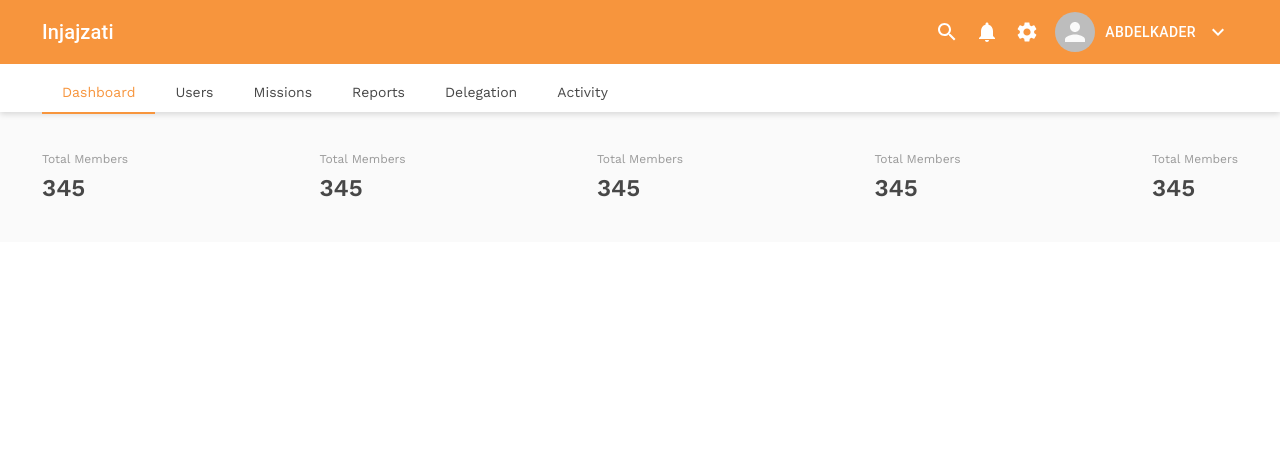
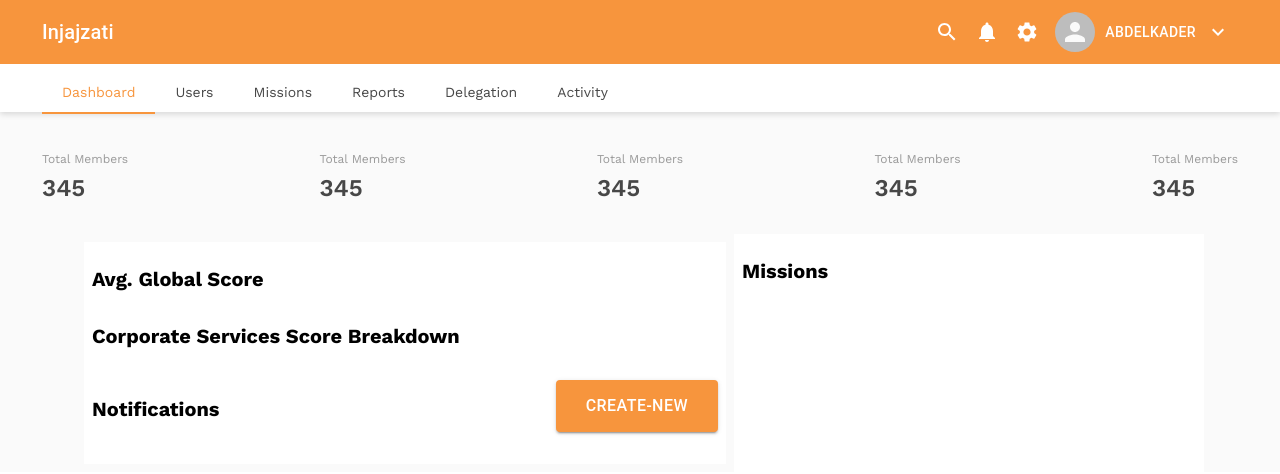
Before and after one commit to giridhard-cuelogic/PMO-web, a React (Create React App) app: page / in a window 1280 px wide. Shown: the top 474 px of the page. Built offline with nearby package versions, Linux system fonts and the light colour scheme.

Commit message:
dashboard-structure design

```diff
--- a/src/component/Dashboard.js
+++ b/src/component/Dashboard.js
@@ -3,6 +3,7 @@ import Grid from '@material-ui/core/Grid';
 //import MenuIcon from '@material-ui/icons/Menu';
 import Header from './Header';
 import Countinfo from './Countinfo';
+import Button from '@material-ui/core/Button';
 import './dashboard.scss';
 
 
@@ -19,12 +20,43 @@ class Dashboard extends Component {
                     <Countinfo></Countinfo>
                 </div>
                 <div className="dashboard-inner-wraper container">
+                    <Grid container  spacing={2} className="container">
+                        <Grid container item xs={7} className="left-section">
+                            <Grid item xs={12} className="top-section">
+                                <div className="heding-content">
+                                    <h2>Avg. Global Score</h2>
+                                </div>
+                                <div className="pichart-row">
 
-                    <div className="left-section">
-                        <div className="top-section"></div>
-                        <div className="bottom-section"></div>
-                    </div>
-                    <div className="right-section"></div>
+                                </div>
+                                <div className="title">
+                                    <h2>Corporate Services Score Breakdown</h2>
+                                </div>
+                                <div className="pichart-row">
+
+                                </div>
+                            </Grid>
+                            <Grid item xs={12} className="bottom-section">
+                                <div className="heding-content">
+                                    <h2>Notifications</h2>
+                                    <Button variant="contained" className="loginBtn">
+                                        Create-new
+                                    </Button>
+                                </div>
+                                <div className="listrow">
+
+                                </div>
+
+                            </Grid>
+                        </Grid>
+                        <Grid item xs={5} className="right-section">
+                            <div className="heding-content">
+                                <h2>Missions</h2>
+
+                            </div>
+
+                        </Grid>
+                    </Grid>
                 </div>
             </div>
         );
--- a/src/component/dashboard.scss
+++ b/src/component/dashboard.scss
@@ -10,3 +10,33 @@
     justify-content: space-between;
 
 }
+
+.right-section,.bottom-section, .top-section{
+    background-color: #fff;
+    padding:8px;
+
+}
+.top-section{
+    margin-bottom:20px;
+}
+.heding-content{
+    display:flex;
+    justify-content: space-between;
+    button{
+        padding: 12px 30px;
+        color: #fff;
+        background-color: #f7953d;
+        margin-top:0px;
+        font-size: 16px;
+        margin-bottom: 24px;
+    }
+}
+.pichart-row{
+    display:flex;
+    justify-content: space-between;
+}
+
+h2{
+    text-align: left;
+    font-size: 20px;
+}
```
